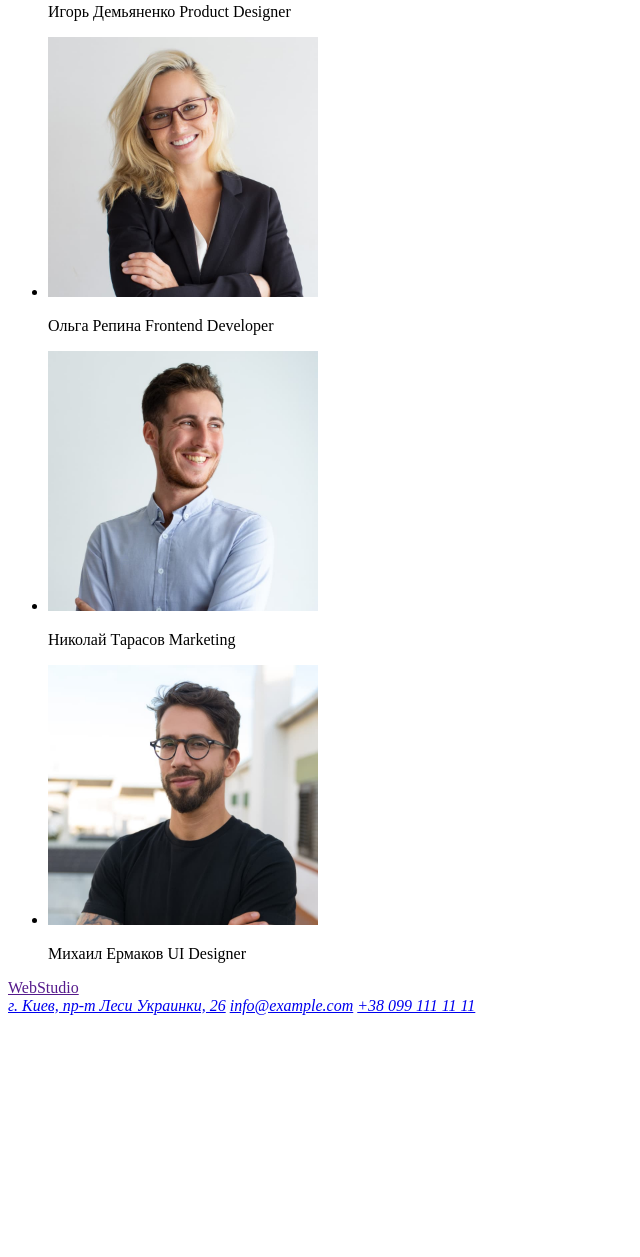
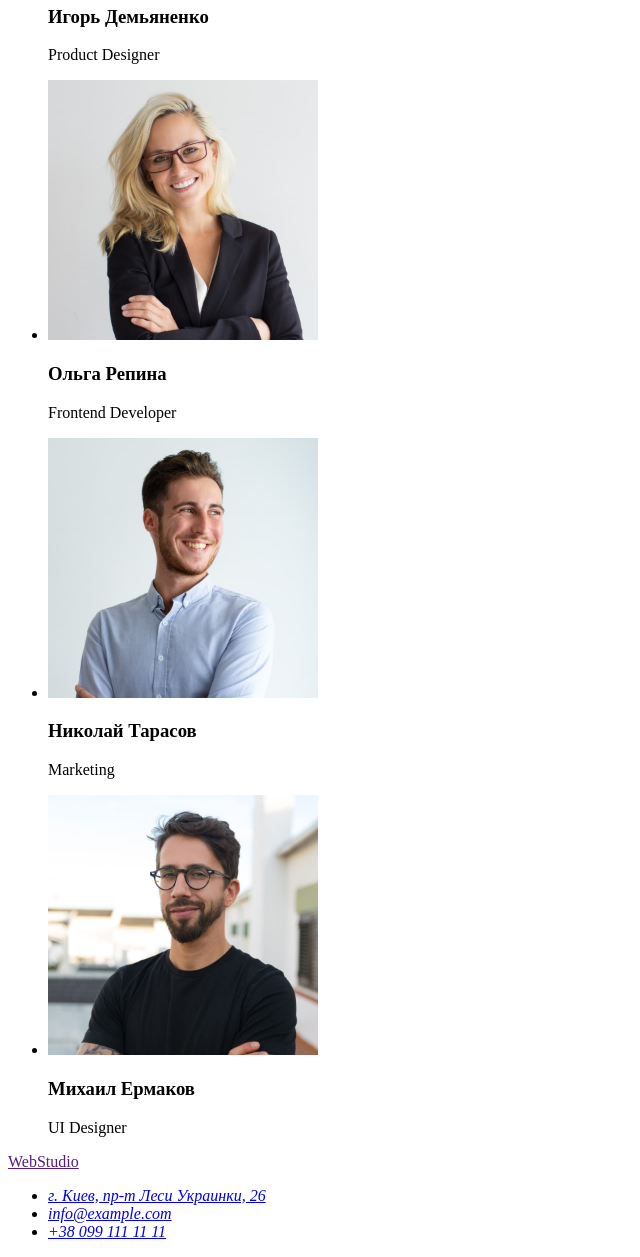
Before and after one commit to Indira921/GOIT-MARKUP-HW-01, a plain HTML site: page index.html in a window 1280 px wide. Shown: the part 1912-3169 px from the top of the page, without its empty margins (0-640 px from the left). Before the commit the page ends 2935 px from the top, so only its background shows below. Drawn offline with Linux system fonts and the light colour scheme.

Commit message:
Add files via upload

```diff
--- a/index.html
+++ b/index.html
@@ -27,6 +27,8 @@
         <h1>Эффективные решения для вашего бизнеса</h1>
          <input type="button" value="Заказать услугу">
       </section>
+
+     <!--Что мы предлагаем-->
       <section>
         <h2>Что мы предлагаем</h2>
       </section>
@@ -62,6 +64,8 @@
           </li>
         </ul>
       </section>
+
+      <!--Чем мы занимаемся-->
       <section>
         <h3>Чем мы занимаемся</h3>
         <ul>
@@ -89,6 +93,7 @@
         </ul>
       </section>
 
+      <!--Наша Команда-->
       <section>
         <h3>Наша команда</h3>
         <ul>
@@ -98,7 +103,8 @@
               alt="Игорь Демьяненко"
               width="270"
             />
-            <p>Игорь Демьяненко Product Designer</p>
+                <h3>Игорь Демьяненко</h3>
+                <p>Product Designer</p>
           </li>
           <li>
             <img
@@ -106,7 +112,8 @@
               alt="Ольга Репина"
               width="270"
             />
-            <p>Ольга Репина Frontend Developer</p>
+                <h3>Ольга Репина</h3>
+                <p>Frontend Developer</p>
           </li>
           <li>
             <img
@@ -114,7 +121,8 @@
               alt="Николай Тарасов"
               width="270"
             />
-            <p>Николай Тарасов Marketing</p>
+                   <h3>Николай Тарасов</h3>
+                   <p>Marketing</p>
           </li>
           <li>
             <img
@@ -122,18 +130,21 @@
               alt="Михаил Ермаков"
               width="270"
             />
-            <p>Михаил Ермаков UI Designer</p>
+                   <h3>Михаил Ермаков</h3>
+                   <p>UI Designer</p>
           </li>
         </ul>
       </section>
     </main>
     <footer>
         <a href="">WebStudio</a>
-        <address> <a href="https://goo.gl/maps/FCJh6KjiG2ZxYmKU6" target="_blank" rel="noreferrer noopener">г. Киев, пр-т Леси Украинки, 26</a>
-            <a href="mailto:info@example.com">info@example.com</a>
-            <a href="tel:+380991111111">+38 099 111 11 11</a>
-            </address>
-
+        <address>
+            <ul>
+              <li><a href="https://goo.gl/maps/FCJh6KjiG2ZxYmKU6" target="_blank" rel="noreferrer noopener">г. Киев, пр-т Леси Украинки, 26</a> </li>
+              <li><a href="mailto:info@example.com"> info@example.com</a></li>
+            <li><a href="tel:+380991111111"> +38 099 111 11 11</a></li>
+            </ul>
+        </address>
     </footer>
 
     </body>
```
